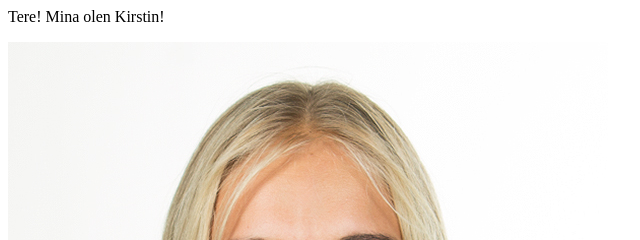
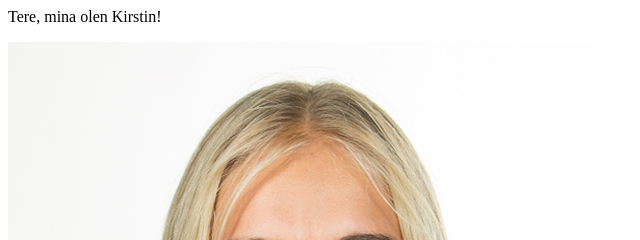
Before and after one commit to kirstins/koduleht, a plain HTML site: page index.html in a window 1280 px wide. Shown: the top 240 px of the page, 0-640 px from the left. Drawn offline with Linux system fonts and the light colour scheme.

Commit message:
Muutsin teksti

```diff
--- a/index.html
+++ b/index.html
@@ -3,7 +3,7 @@
     <meta charset="utf-8"/>
   </head>
   <body>
-    <p>Tere! Mina olen Kirstin! </p>
+    <p>Tere, mina olen Kirstin! </p>
     <img src="mina.jpg"/>
   </body>
 </html>
```
